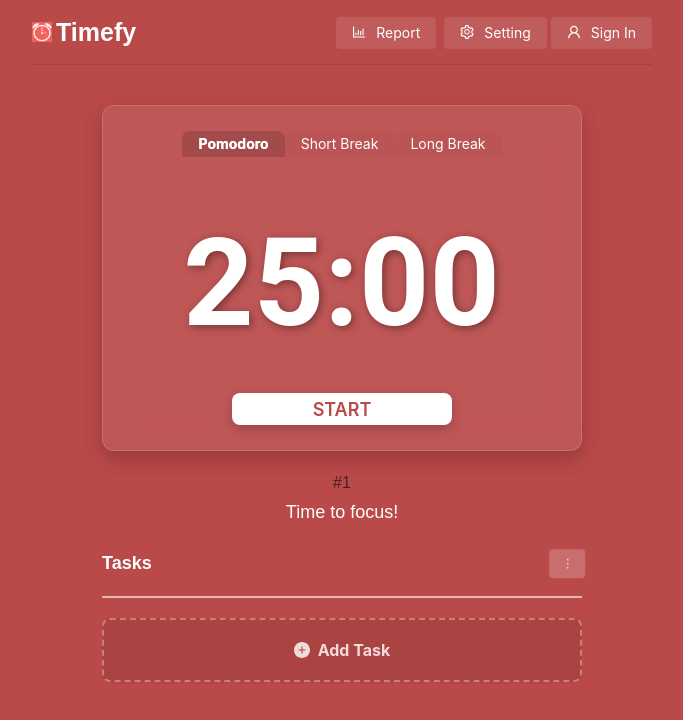
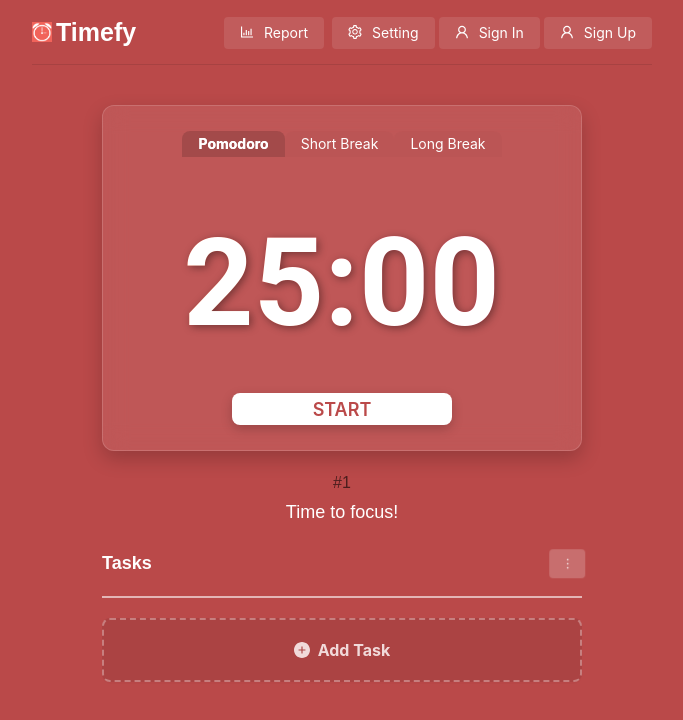
Before and after one commit to Abishek-077/TimeFy.V2, a React (Vite) app: page / in a window 1280 px wide. Shown: the top 720 px of the page, without its empty margins (298-981 px from the left). Built offline with nearby package versions, Linux system fonts and the light colour scheme.

Commit message:
Sign Up Button to the navbar

```diff
--- a/src/components/Navbar/index.jsx
+++ b/src/components/Navbar/index.jsx
@@ -1,3 +1,92 @@
+// import { Layout, Menu } from 'antd';
+// import {
+//   BarChartOutlined,
+//   UserOutlined,
+//   SettingOutlined,
+//   LogoutOutlined,
+// } from '@ant-design/icons';
+// import style from './Navbar.module.css';
+// import { Link } from 'react-router';
+// import Setting from '../Setting';
+// import { useMemo, useState } from 'react';
+// import { useTranslation } from 'react-i18next';
+// import { useDispatch, useSelector } from 'react-redux';
+// import { signOut } from '../../features/authSlice';
+
+// const { Header } = Layout;
+
+// const Navbar = () => {
+//   const { t } = useTranslation();
+//   const [isOpenSetting, setIsOpenSetting] = useState(false);
+//   const user = useSelector((state) => state.auth.user);
+//   const dispatch = useDispatch();
+//   const items = useMemo(() => {
+//     const res = [
+//       {
+//         icon: <BarChartOutlined />,
+//         title: t('Report'),
+//         label: t('Report'),
+//       },
+//       {
+//         icon: <SettingOutlined />,
+//         title: t('Setting'),
+//         label: t('Setting'),
+//         onClick: () => setIsOpenSetting(true),
+//       },
+//     ];
+
+//     if (user) {
+//       res.push({
+//         icon: <LogoutOutlined onClick={() => dispatch(signOut())} />,
+//         title: user.email.split('@')[0],
+//         label: (
+//           <span onClick={() => dispatch(signOut())}>
+//             {user.email.split('@')[0]}
+//           </span>
+//         ),
+//       });
+//     } else {
+//       res.push({
+//         icon: (
+//           <Link to={'/signIn'}>
+//             <UserOutlined />
+//           </Link>
+//         ),
+//         title: t('Sign In'),
+//         label: <Link to={'/signIn'}>{t('Sign In')}</Link>,
+//       });
+//     }
+
+//     return res;
+//   }, [user, t, dispatch]);
+
+//   console.log('Navbar');
+
+//   return (
+//     <>
+//       <Header className={style.header}>
+//         <div className={style.logo}>
+//           <Link to='/'>
+//             <img
+//               src='public/clocklogo.png'
+//               alt='logo'
+//               style={{ width: 20, height: 20 }}
+//             />
+//             <h1>Timefy</h1>
+//           </Link>
+//         </div>
+
+//         <Menu mode='horizontal' className={style.menu} items={items} />
+//       </Header>
+
+//       <Setting onClose={() => setIsOpenSetting(false)} isOpen={isOpenSetting} />
+//     </>
+//   );
+// };
+
+// export default Navbar;
+
+
 import { Layout, Menu } from 'antd';
 import {
   BarChartOutlined,
@@ -20,6 +109,7 @@ const Navbar = () => {
   const [isOpenSetting, setIsOpenSetting] = useState(false);
   const user = useSelector((state) => state.auth.user);
   const dispatch = useDispatch();
+
   const items = useMemo(() => {
     const res = [
       {
@@ -46,6 +136,7 @@ const Navbar = () => {
         ),
       });
     } else {
+      // Add Sign In button
       res.push({
         icon: (
           <Link to={'/signIn'}>
@@ -54,6 +145,17 @@ const Navbar = () => {
         ),
         title: t('Sign In'),
         label: <Link to={'/signIn'}>{t('Sign In')}</Link>,
+      });
+
+      // Add Sign Up button
+      res.push({
+        icon: (
+          <Link to={'/signUp'}>
+            <UserOutlined />
+          </Link>
+        ),
+        title: t('Sign Up'),
+        label: <Link to={'/signUp'}>{t('Sign Up')}</Link>,
       });
     }
 
--- a/src/pages/SignIn/SignIn.module.css
+++ b/src/pages/SignIn/SignIn.module.css
@@ -135,6 +135,29 @@
   opacity: 0.7;
 }
 
+.signUpButton {
+  display: flex;
+  align-items: center;
+  justify-content: center;
+  text-align: center;
+  border-radius: 4px;
+  cursor: pointer;
+  color: white;
+  font-size: 14px;
+  padding: 12px;
+  margin-top: 16px;
+  height: 46px;
+  background-color: rgb(0, 123, 255); /* Blue color for Sign Up */
+  border: 2px solid rgb(0, 123, 255);
+  width: 100%;
+}
+
+.signUpButton:hover {
+  background-color: rgb(0, 105, 217);
+  border-color: rgb(0, 105, 217);
+}
+
+
 @media only screen and (max-width: 768px) {
   .logo {
     width: 200px;
```
